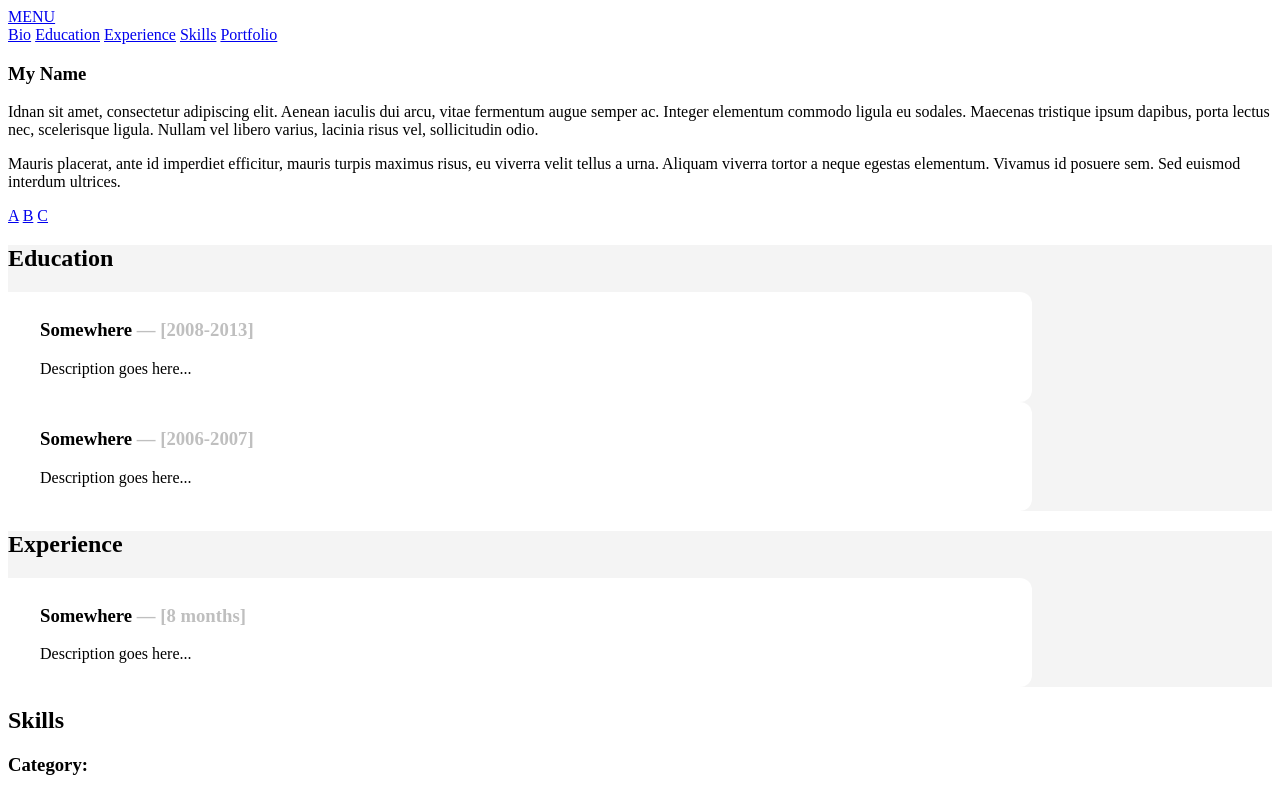
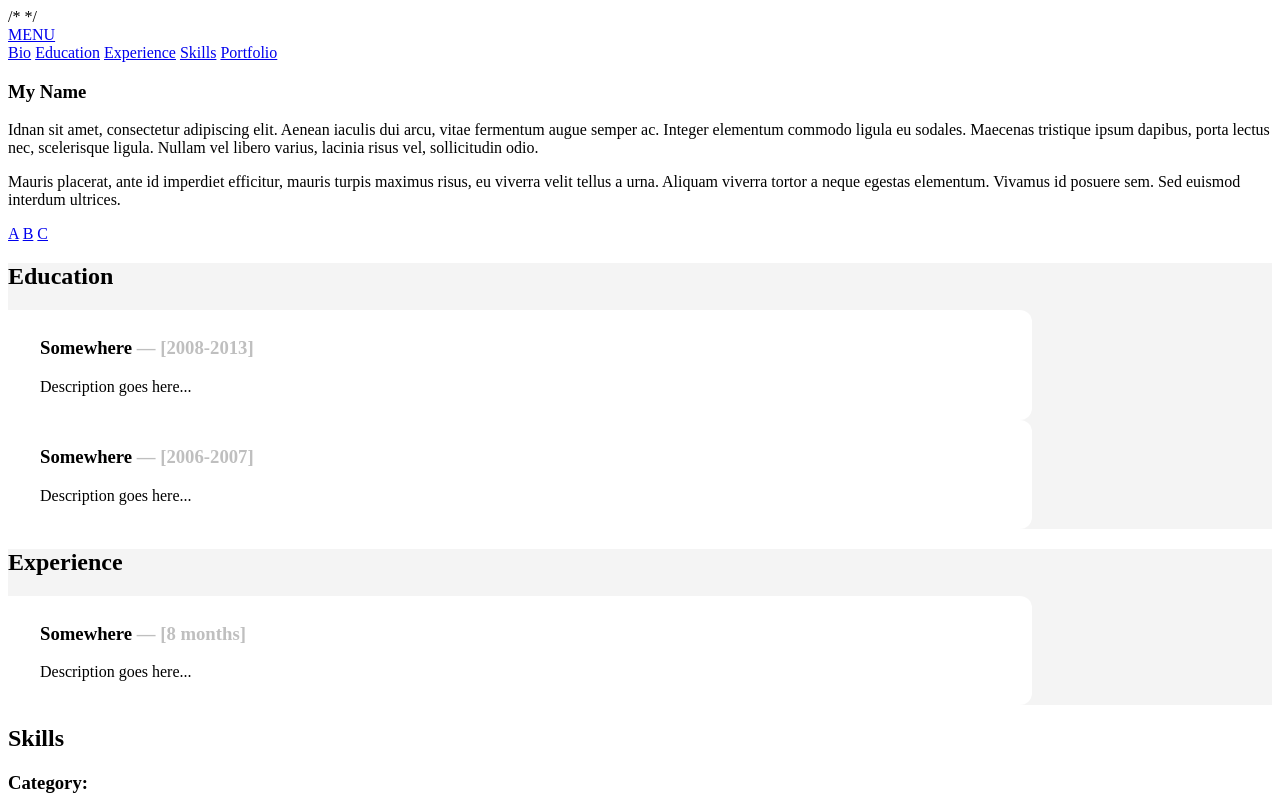
Before and after one commit to Idnan79/Protfolio, a plain HTML site: page index.html in a window 1280 px wide. Shown: the top 797 px of the page. Drawn offline with Linux system fonts and the light colour scheme.

Commit message:
Update index.html

```diff
--- a/index.html
+++ b/index.html
@@ -8,7 +8,7 @@
  <link href="https://fonts.googleapis.com/css?family=Open+Sans|Roboto" rel="stylesheet">
 </head>
 <body>
-  <script>src="prof.js"</script>
+ /* <script >src="prof.js"</script> */
 
 <header>
   <a href="#" class="menu">MENU</a>
```
